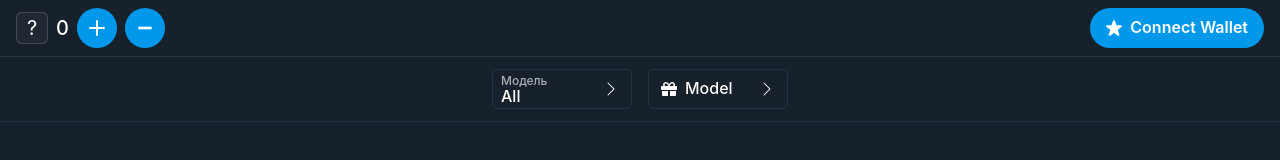
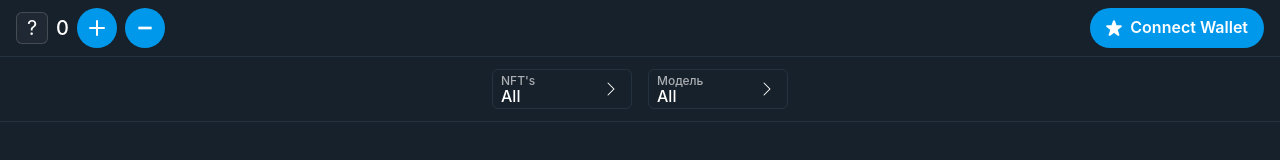
Before and after one commit to useriiefokrjkgjrkgkgkjkg/telegram-nft-marketplace, a Next.js app: page / in a window 1280 px wide. Shown: the top 160 px of the page. Built offline with nearby package versions, Linux system fonts and the light colour scheme.

Commit message:
Обновлен стиль второй кнопки для соответствия первой

```diff
--- a/app/page.tsx
+++ b/app/page.tsx
@@ -181,7 +181,7 @@ export default function Home() {
             px={3}
             position="relative"
           >
-            <Text color="whiteAlpha.700" fontSize="xs" position="absolute" left={2} top={1}>Модель</Text>
+            <Text color="whiteAlpha.700" fontSize="xs" position="absolute" left={2} top={1}>NFT's</Text>
             <Text color="white" fontSize="md" position="absolute" left={2} top="70%" transform="translateY(-50%)">All</Text>
             <Box position="absolute" right={3} top="50%" transform="translateY(-50%)">
               <BsChevronRight size={16} />
@@ -194,9 +194,9 @@ export default function Home() {
             fontWeight="500"
             p={0}
             display="flex"
-            flexDirection="row"
-            alignItems="center"
-            gap={2}
+            flexDirection="column"
+            alignItems="flex-start"
+            gap={0}
             _hover={{ bg: 'transparent', opacity: 0.8 }}
             border="1px solid"
             borderColor="#253340"
@@ -204,13 +204,13 @@ export default function Home() {
             width="140px"
             height="40px"
             px={3}
-            justifyContent="space-between"
+            position="relative"
           >
-            <HStack>
-              <FaGift size={16} />
-              <Text>Model</Text>
-            </HStack>
-            <BsChevronRight size={16} />
+            <Text color="whiteAlpha.700" fontSize="xs" position="absolute" left={2} top={1}>Модель</Text>
+            <Text color="white" fontSize="md" position="absolute" left={2} top="70%" transform="translateY(-50%)">All</Text>
+            <Box position="absolute" right={3} top="50%" transform="translateY(-50%)">
+              <BsChevronRight size={16} />
+            </Box>
           </Button>
         </HStack>
       </Box>
```
